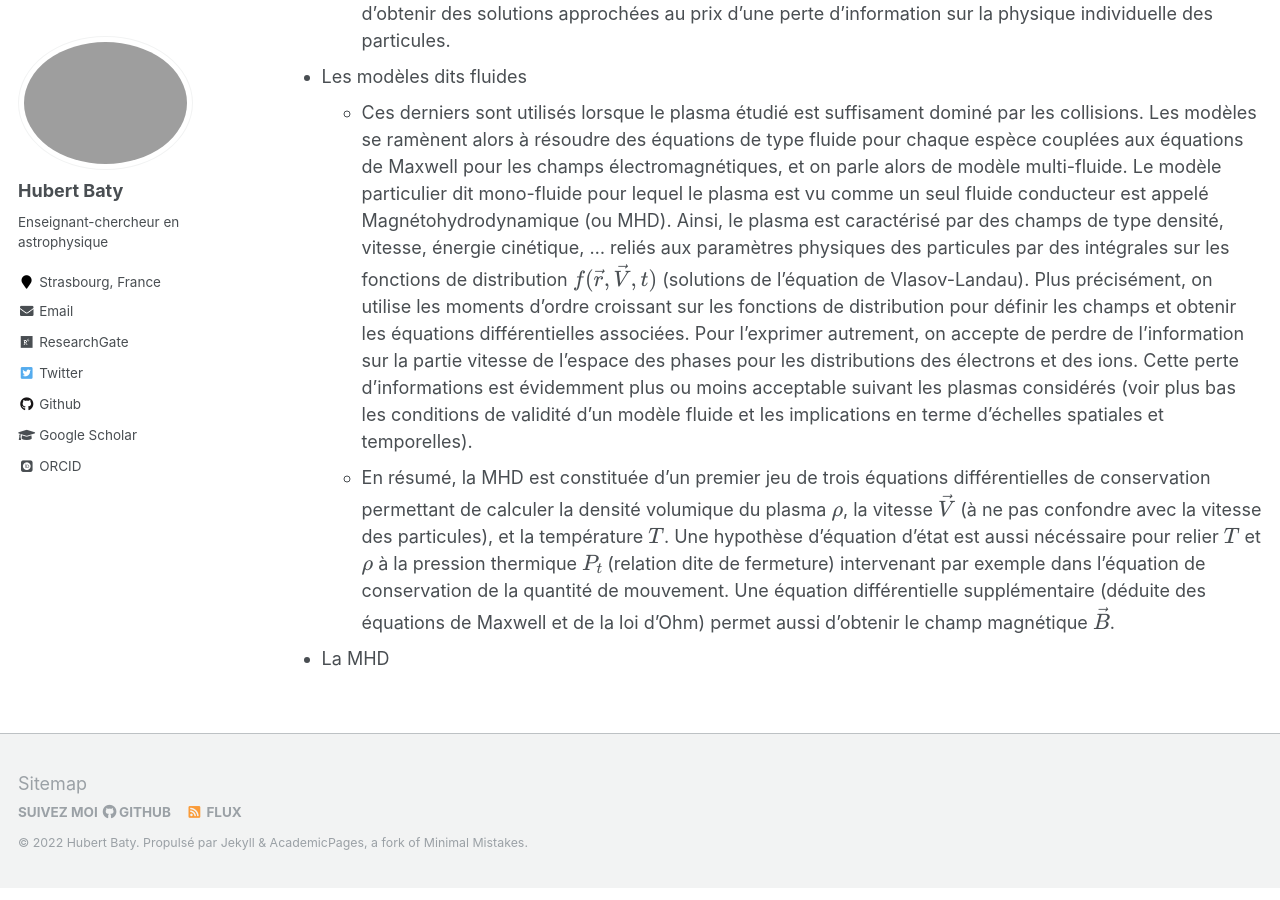
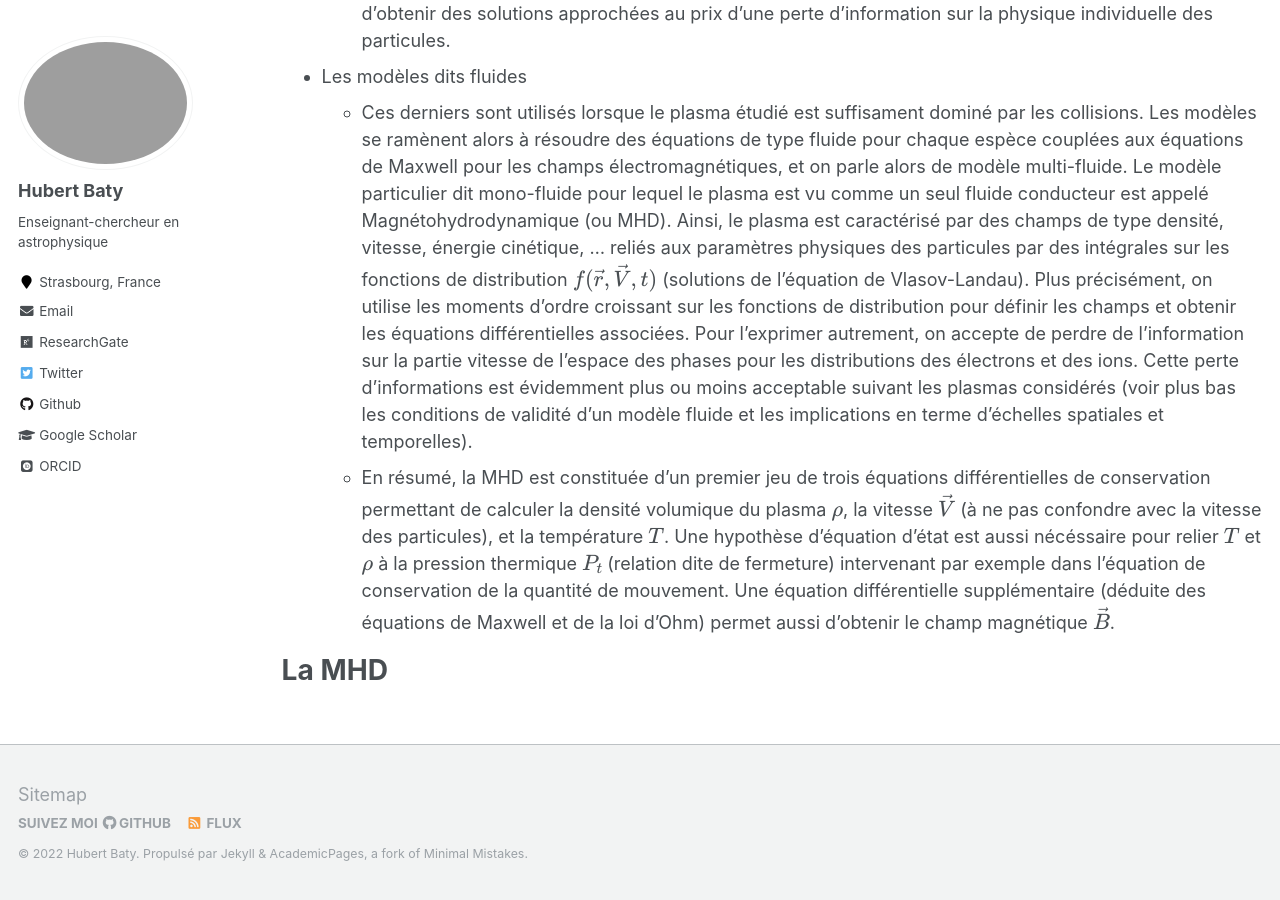
Before and after one commit to hubertbaty/hubertbaty.github.io, a Jekyll site: the page built from _pages/plasma.md, in a window 1280 px wide and 900 px high, scrolled down 4025 px. Built offline with Jekyll 4.4.1, drawn with Linux system fonts in a browser that asks for light colours; some web fonts are replaced; formulas are drawn with MathJax 3.

```diff
--- a/_pages/plasma.md
+++ b/_pages/plasma.md
@@ -62,4 +62,9 @@ Modèles de description des plasmas
   * Ces derniers sont utilisés lorsque le plasma étudié est suffisament dominé par les collisions. Les modèles se ramènent alors à résoudre des équations de type fluide pour chaque espèce couplées aux équations de Maxwell pour les champs électromagnétiques, et on parle alors de modèle multi-fluide. Le modèle particulier dit mono-fluide pour lequel le plasma est vu comme un seul fluide conducteur est appelé Magnétohydrodynamique (ou MHD). Ainsi, le plasma est caractérisé par des champs de type densité, vitesse, énergie cinétique, ... reliés aux paramètres physiques des particules par des intégrales sur les fonctions de distribution $f (\vec r, \vec V, t)$ (solutions de l'équation de Vlasov-Landau). Plus précisément, on utilise les moments d'ordre croissant sur les fonctions de distribution pour définir les champs et obtenir les équations différentielles associées. Pour l'exprimer autrement, on accepte de perdre de l'information sur la partie vitesse de l'espace des phases pour les distributions des électrons et des ions. Cette perte d'informations est évidemment plus ou moins acceptable suivant les plasmas considérés (voir plus bas les conditions de validité d'un modèle fluide et les implications en terme d'échelles spatiales et temporelles).
   * En résumé, la MHD est constituée d'un premier jeu de trois équations différentielles de conservation permettant de calculer la densité volumique du plasma $\rho$, la vitesse $\vec V$ (à ne pas confondre avec la vitesse des particules), et la température $T$. Une hypothèse d'équation d'état est aussi nécéssaire pour relier $T$ et $\rho$ à la pression thermique $P_t$ (relation dite de fermeture) intervenant par exemple dans l'équation de conservation de la quantité de mouvement. Une équation différentielle supplémentaire (déduite des équations de Maxwell et de la loi d'Ohm) permet aussi d'obtenir le champ magnétique $\vec B$.
 
- * La MHD
+
+
+
+
+La MHD
+======
```
